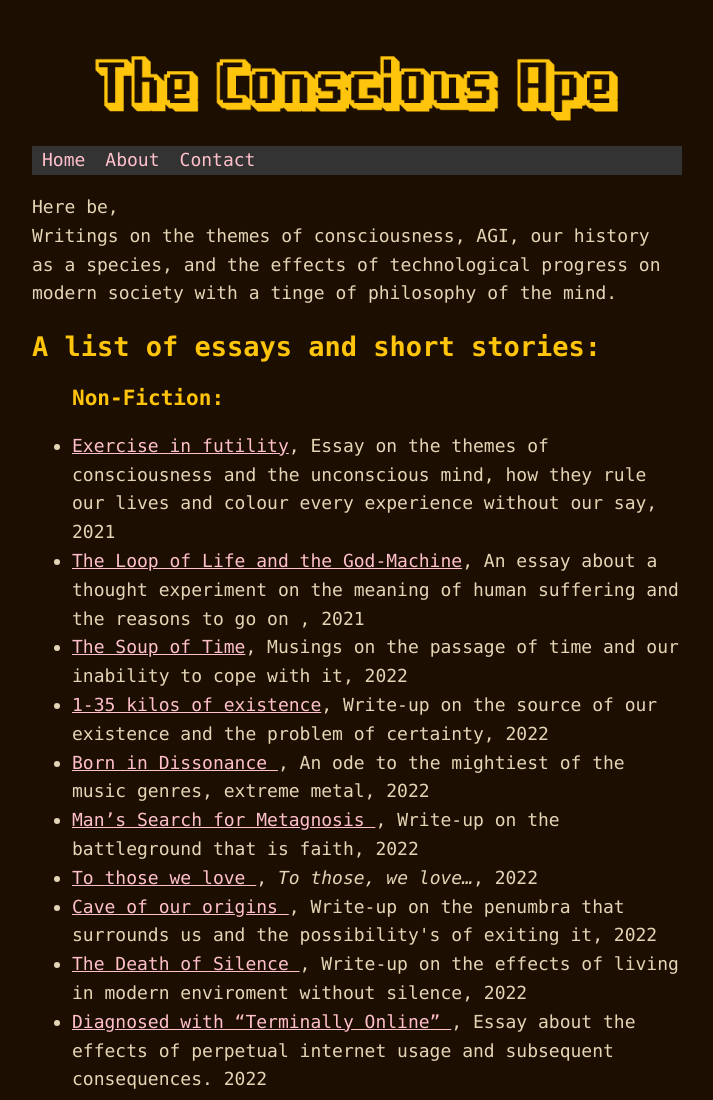
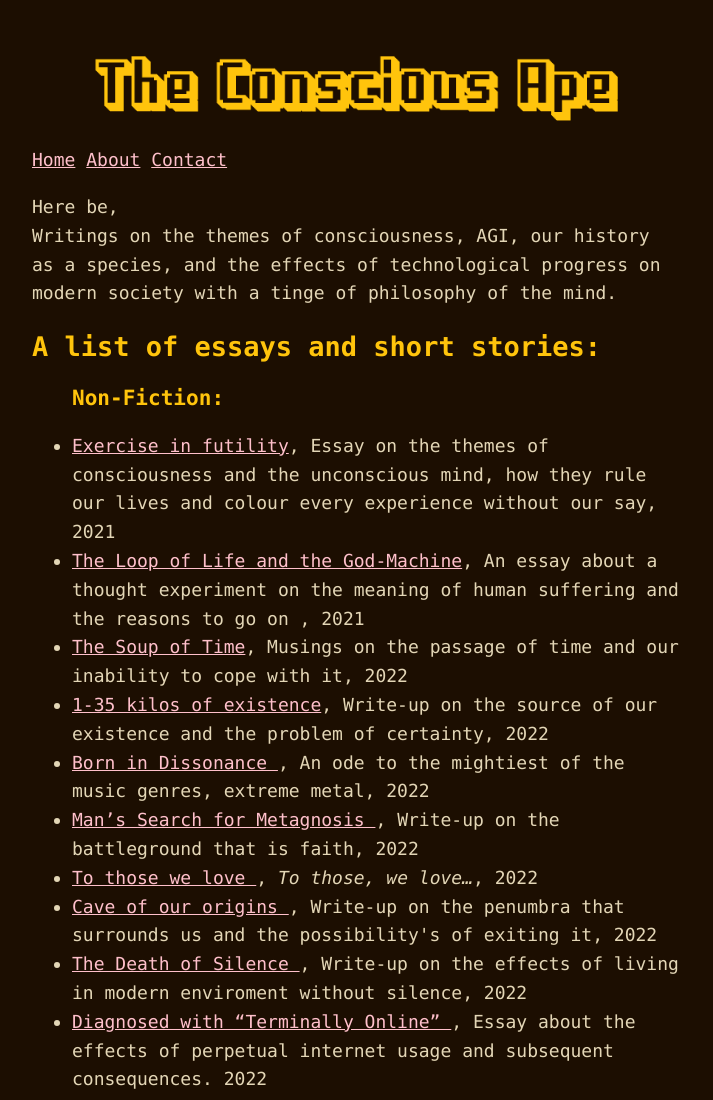
Before and after one commit to bohbrek/bohbrek.github.io, a plain HTML site: page index.html in a window 1280 px wide. Shown: the top 1100 px of the page, without its empty margins (283-996 px from the left). Drawn offline with Linux system fonts and the light colour scheme.

Commit message:
Update index.html

```diff
--- a/index.html
+++ b/index.html
@@ -17,7 +17,7 @@
 
 <body>
 <img src="main.png" alt="Header Photo">
-
+<!--
 <nav>
   <ul>
     <li><a href="#">Home</a></li>
@@ -25,6 +25,13 @@
     <li><a href="#">Contact</a></li>
   </ul>
 </nav>
+-->
+	<div class="navbar">
+  <a href="#">Home</a>
+  <a href="#">About</a>
+  <a href="#">Contact</a>
+</div>
+
 
 				<p>Here be,
 					<br>
```
